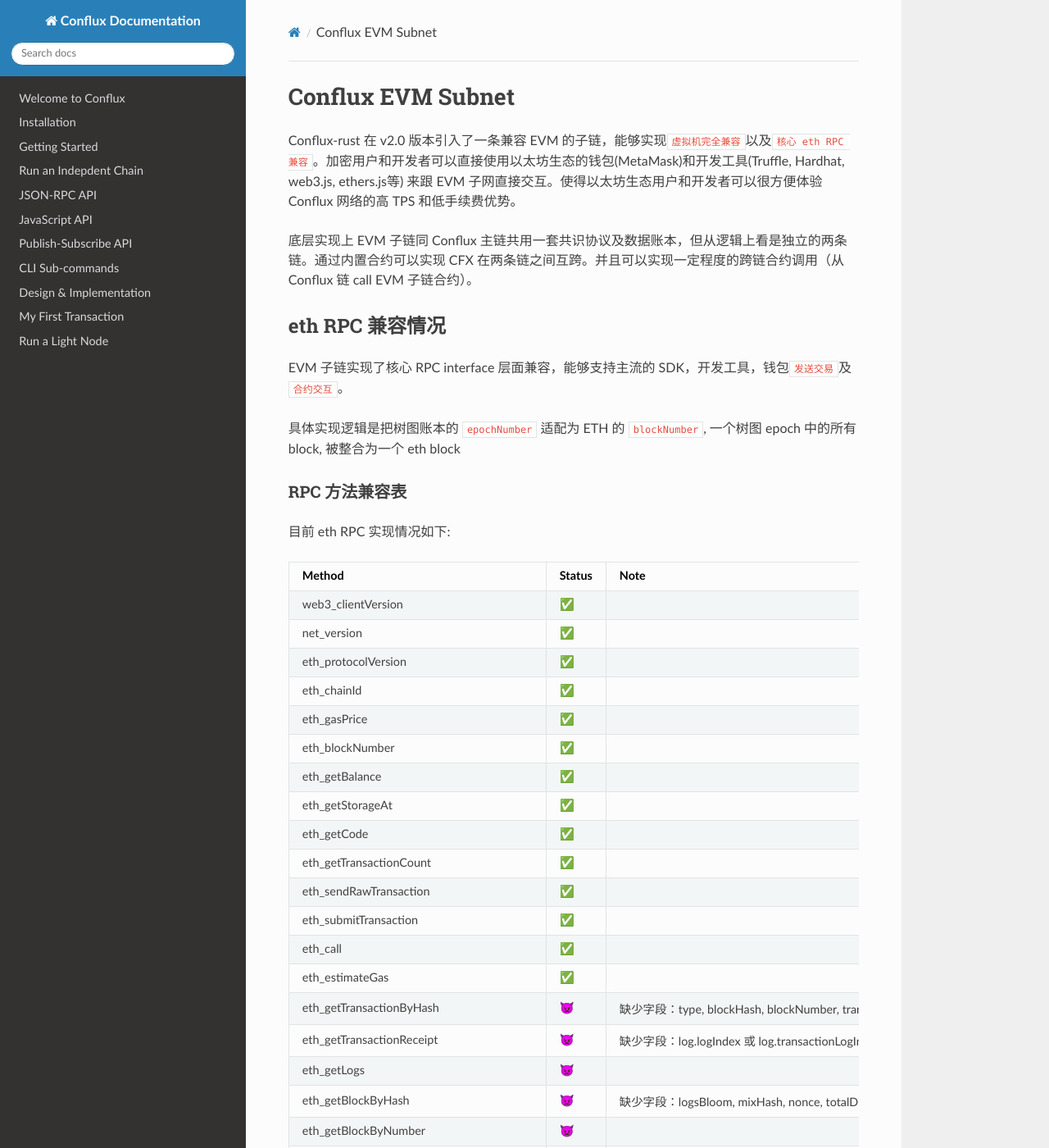
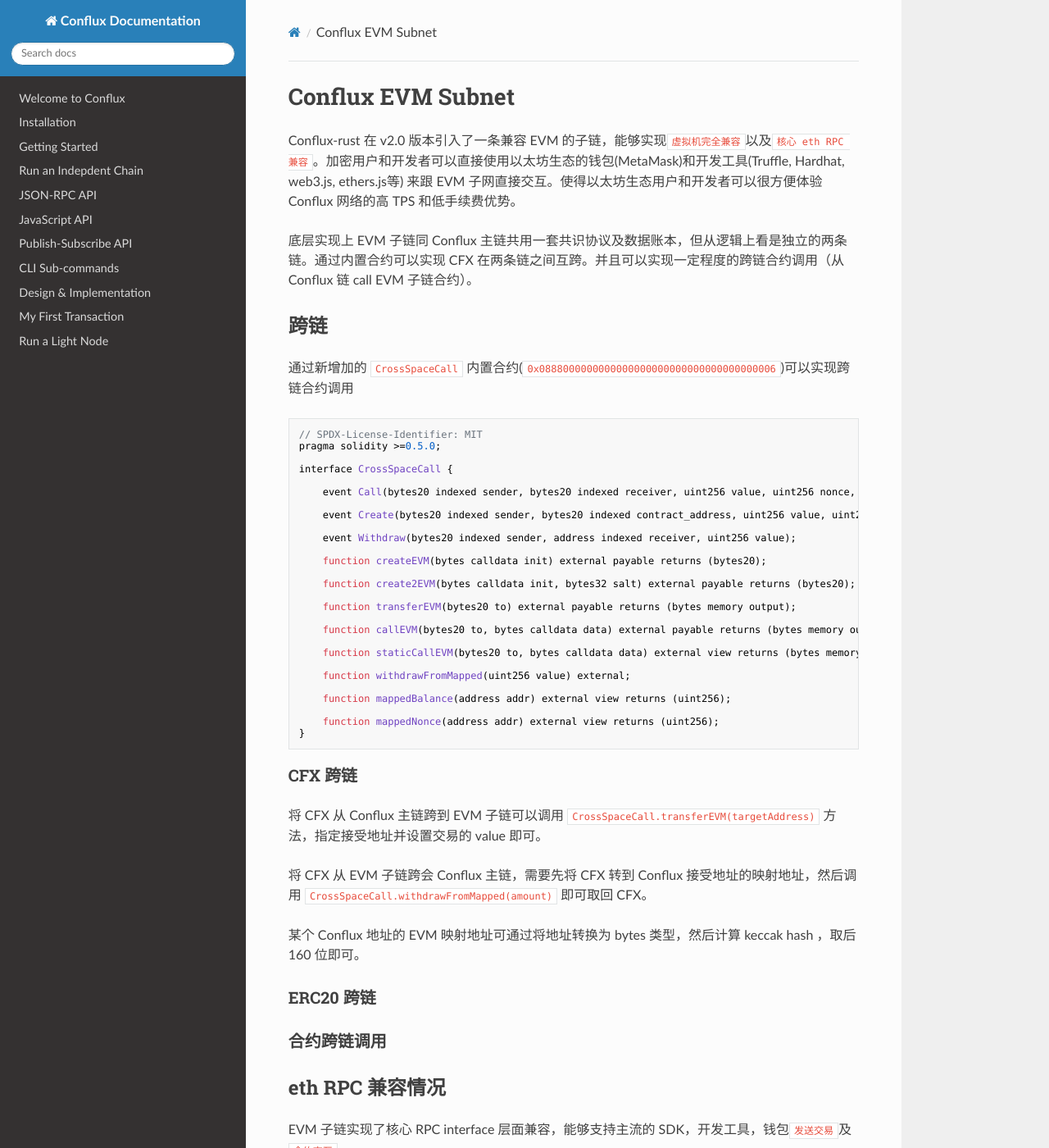
Before and after one commit to Conflux-Chain/conflux-doc, an MkDocs documentation site: the page built from docs/evm_space_zh.md, in a window 1280 px wide and 1400 px high. Shown: the whole window at 82% size. Built offline with MkDocs 1.6.1, drawn with Linux system fonts in a browser that asks for light colours; nearby versions of some CDN libraries.

Commit message:
update evm_space_zh

````diff
--- a/docs/evm_space_zh.md
+++ b/docs/evm_space_zh.md
@@ -3,6 +3,52 @@
 Conflux-rust 在 v2.0 版本引入了一条兼容 EVM 的子链，能够实现`虚拟机完全兼容`以及`核心 eth RPC 兼容`。加密用户和开发者可以直接使用以太坊生态的钱包(MetaMask)和开发工具(Truffle, Hardhat, web3.js, ethers.js等) 来跟 EVM 子网直接交互。使得以太坊生态用户和开发者可以很方便体验 Conflux 网络的高 TPS 和低手续费优势。
 
 底层实现上 EVM 子链同 Conflux 主链共用一套共识协议及数据账本，但从逻辑上看是独立的两条链。通过内置合约可以实现 CFX 在两条链之间互跨。并且可以实现一定程度的跨链合约调用（从 Conflux 链 call EVM 子链合约）。
+
+## 跨链
+
+通过新增加的 `CrossSpaceCall` 内置合约(`0x0888000000000000000000000000000000000006`)可以实现跨链合约调用
+
+```js
+// SPDX-License-Identifier: MIT
+pragma solidity >=0.5.0;
+
+interface CrossSpaceCall {
+
+    event Call(bytes20 indexed sender, bytes20 indexed receiver, uint256 value, uint256 nonce, bytes data);
+
+    event Create(bytes20 indexed sender, bytes20 indexed contract_address, uint256 value, uint256 nonce, bytes init);
+
+    event Withdraw(bytes20 indexed sender, address indexed receiver, uint256 value);
+
+    function createEVM(bytes calldata init) external payable returns (bytes20);
+
+    function create2EVM(bytes calldata init, bytes32 salt) external payable returns (bytes20);
+
+    function transferEVM(bytes20 to) external payable returns (bytes memory output);
+
+    function callEVM(bytes20 to, bytes calldata data) external payable returns (bytes memory output);
+
+    function staticCallEVM(bytes20 to, bytes calldata data) external view returns (bytes memory output);
+
+    function withdrawFromMapped(uint256 value) external;
+
+    function mappedBalance(address addr) external view returns (uint256);
+
+    function mappedNonce(address addr) external view returns (uint256);
+}
+```
+
+### CFX 跨链
+
+将 CFX 从 Conflux 主链跨到 EVM 子链可以调用 `CrossSpaceCall.transferEVM(targetAddress)` 方法，指定接受地址并设置交易的 value 即可。
+
+将 CFX 从 EVM 子链跨会 Conflux 主链，需要先将 CFX 转到 Conflux 接受地址的映射地址，然后调用 `CrossSpaceCall.withdrawFromMapped(amount)` 即可取回 CFX。
+
+某个 Conflux 地址的 EVM 映射地址可通过将地址转换为 bytes 类型，然后计算 keccak hash ，取后 160 位即可。
+
+### ERC20 跨链
+
+### 合约跨链调用
 
 ## eth RPC 兼容情况
 
@@ -31,7 +77,7 @@
 | eth_call | ✅ | |
 | eth_estimateGas | ✅ | |
 | eth_getTransactionByHash | 👿 | 缺少字段：type, blockHash, blockNumber, transactionIndex |
-| eth_getTransactionReceipt | 👿 | 缺少字段：log.logIndex 或 log.transactionLogIndex |
+| eth_getTransactionReceipt | 👿 | 缺少字段：log.logIndex |
 | eth_getLogs | 👿 | |
 | eth_getBlockByHash | 👿 | 缺少字段：logsBloom, mixHash, nonce, totalDifficulty 未返回所有交易 |
 | eth_getBlockByNumber | 👿 | |
````
